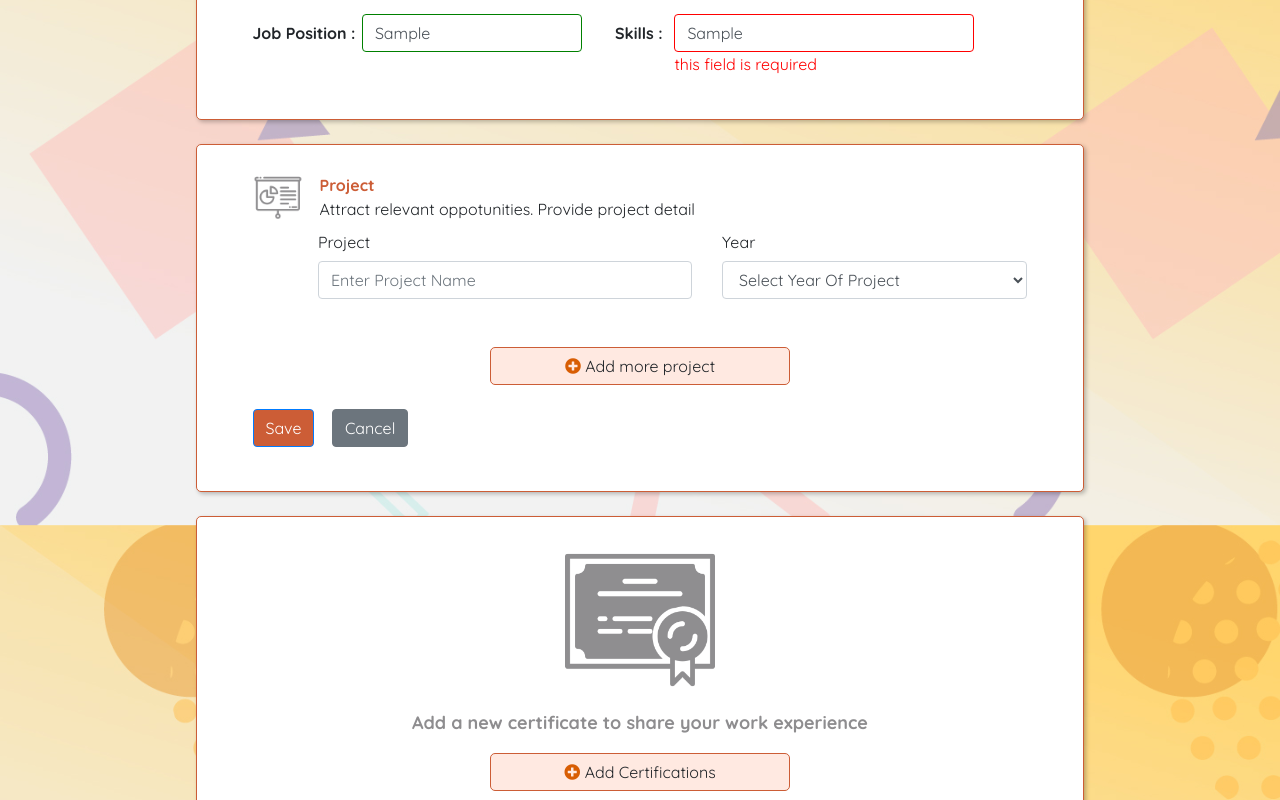
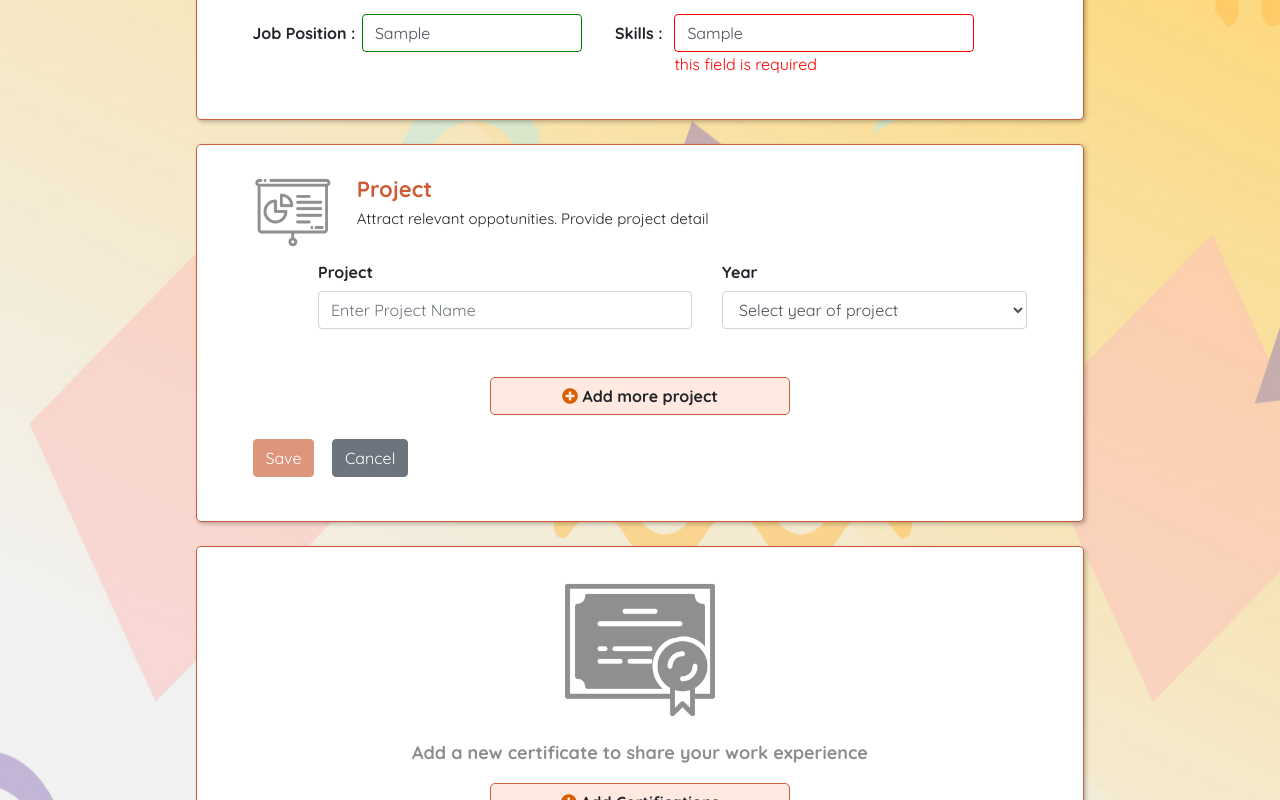
Before and after one commit to pom22936/Candidate, an Angular app: page /user-details in a window 1280 px wide. Both pictures are taken after typing "Sample", "Sample" into the empty fields and a click on the button "Add project". Shown: the part 451-1251 px from the top of the page. Built offline with nearby package versions, Linux system fonts and the light colour scheme.

Commit message:
validate button
validate button

```diff
--- a/src/app/app.component.css
+++ b/src/app/app.component.css
@@ -19,6 +19,8 @@ body{
 
 .img-bg{
   background-image: url("../bg-candidate-1440x1024.jpg");
-  background-size: cover;
-  background-attachment: fixed;
+  /* background-size: cover;
+  background-attachment: fixed; */
+  background-repeat: no-repeat;
+  background-size: 100% 100%;
 }
--- a/src/app/user-details/user-details.component.css
+++ b/src/app/user-details/user-details.component.css
@@ -102,6 +102,7 @@
 }
 
 .btn-primary, .btn-primary:hover, .btn-primary:active, .btn-primary:visited {
+  border-color: #CC5D36 ;
   background-color: #CC5D36 !important;
 }
 
@@ -166,3 +167,7 @@ input.ng-touched.ng-valid{
 .help-block{
   color: red;
 }
+.delformpj{
+  background-color: #ffffff;
+  border-bottom-color: #ffffff;
+}
--- a/src/app/user-details/user-details.component.html
+++ b/src/app/user-details/user-details.component.html
@@ -64,41 +64,40 @@
                     <img src="../../assets/img/project.png" alt="project" width="150px">
                   </p>
                     <h4 class="text-img">Add a new project to share your work experience</h4>
-                  <button type="button" class="btn btn-warning" (click)="addproject()" ><i class="fas fa-plus-circle" style="color:#D85D03"></i>  Add project</button>
+                  <button type="button" class="btn btn-warning" (click)="addproject()" ><i class="fas fa-plus-circle" style="color:#D85D03"></i> <b> Add project</b></button>
               </div>
 
 
               <div *ngIf="project.data.length > 0 &&!project.state" class="container bg-form text-center" id="div-form-pj2">
                 <div class="row">
-                  <div class="col-sm-1" align='left'>
-                      <span><img src="../../assets/img/project.png" alt="project" width="50px" height="50px"></span>
+                  <div class="col-sm-2" align='left'>
+                      <span><img src="../../assets/img/project.png" alt="project" width="80px" height="80px"></span>
                   </div>
-                  <div class="col-sm-11" align='left'>
-                      <b style="color: #CC5D36;">Project</b><br>
-                      <span> Attract relevant oppotunities. Provide project detail</span><br>
+                  <div class="col-sm-10" align='left' style="right: 30px;">
+                      <b style="color: #CC5D36;font-size: 22px;">Project</b><br>
+                      <span style="font-size: 15px;"> Attract relevant oppotunities. Provide project detail</span><br>
                   </div>
                 </div>
                 <div *ngFor="let t of project.data;let i = index" class="row">
-
                   <div class="col-sm-7" style="padding-left: 10%;">
-                    <label for="inputproject" class="col-form-label" style="margin-right: 100%">Project</label>
+                    <label for="inputproject" class="col-form-label" style="margin-right: 100%"><b>Project</b> </label>
                     <input type="text" name="project{{i}}" [(ngModel)]="project.data[i].project" class="form-control" id="inputproject" placeholder="Enter Project Name" #name="ngModel" required>
                     <span class="help-block" *ngIf="!name.valid && name.touched">this field is required</span>
                   </div>
                   <div class="col-sm-5">
-                      <label for="inputyear" class=" col-form-label" style="margin-right: 100%">Year</label>
+                      <label for="inputyear" class=" col-form-label" style="margin-right: 100%"> <b>Year</b></label>
                       <select id="inputState" class="form-control" name="year{{i}}" #year="ngModel" [(ngModel)]="project.data[i].year" required>
-                          <option disabled value="2019">Select Year Of Project</option>
+                          <option disabled value="2019">Select year of project</option>
                           <option *ngFor="let year of allyear;let i= index" value="{{year - i}}">{{year - i}}</option>
                         </select>
                         <span class="help-block" *ngIf="year.pristine && year.touched">this field is required</span>
                   </div><br><br>
                       <div class="col-sm-12" style="margin-top: 10px;" align='right' *ngIf="project.data[i].del != true && i != 0">
-                        <button type='button' (click)="project.data[i].del = true" class='delformpj'> <i  class='fas fa-trash-alt fa-2x'></i> </button>
+                        <button type='button' (click)="project.data[i].del = true" class='delformpj'><img src="../../assets/img/remove.png" alt="remove" width="35px" height="35px"> </button>
                       </div>
                       <div class="col-sm-12" *ngIf="project.data[i].del == true">
                         <div align='left'>
-                          <span >Are you sure you want remove tihs project</span>
+                          <span style="margin-left: 9%;">Are you sure you want remove tihs project</span>
                         </div>
                         <div  align='right'>
                           <button type="button" (click)="delProject(i)" class="btn btn-primary">Confirm</button> &nbsp;&nbsp;
@@ -108,10 +107,10 @@
                 </div>
 
                 <br><br>
-                <button type="button" class="btn btn-warning" (click)="addproject()"><i class="fas fa-plus-circle" style="color:#D85D03"></i>  Add more project</button>
+                <button type="button" class="btn btn-warning" (click)="addproject()"><i class="fas fa-plus-circle" style="color:#D85D03"></i> <b> Add more project</b></button>
                 <br><br>
                 <p align='left'>
-                    <button type="button" (click)="project.state=true" class="btn btn-primary">Save</button> &nbsp;&nbsp;
+                    <button type="button" [disabled]="checksave()" (click)="project.state=true" class="btn btn-primary">Save</button> &nbsp;&nbsp;
                     <button type="button"  class="btn btn-secondary">Cancel</button>
                 </p>
               </div>
@@ -119,14 +118,14 @@
               <div *ngIf="project.data.length > 0 && project.state" class="container bg-form text-center">
                 <div align='left'>
                     <div class="row">
-                        <div class="col-sm-1" align='left'>
-                            <span><img src="../../assets/img/project.png" alt="project" width="50px" height="50px"></span>
+                        <div class="col-sm-2" align='left'>
+                            <span><img src="../../assets/img/project.png" alt="project" width="80px" height="80px"></span>
                         </div>
-                        <div class="col-sm-11" align='left'>
-                            <b style="color: #CC5D36;">Project</b><br>
-                            <span> Attract relevant oppotunities. Provide project detail</span><br>
+                        <div class="col-sm-10" align='left' style="right: 30px;">
+                            <b style="color: #CC5D36;font-size: 22px;">Project</b><br>
+                            <span style="font-size: 15px;"> Attract relevant oppotunities. Provide project detail</span><br>
                         </div>
-                    </div>
+                      </div>
                 </div><br><br>
 
                 <div class="row" *ngFor="let item of project.data; let i = index">
@@ -161,13 +160,13 @@
                         </div>
                         <div align='right'>
                           <span  *ngIf="project.data[i].del != true">
-                              <button type='button' (click)="project.data[i].del = true" class='delformpj'> <i  class='fas fa-trash-alt fa-2x'></i> </button>
+                              <button type='button' (click)="project.data[i].del = true" class='delformpj'><img src="../../assets/img/remove.png" alt="remove" width="35px" height="35px"></button>
                           </span>
                         </div>
                       </div>
                       <p align='text-center' *ngIf="project.data[i].del == true" style="margin-top: 15px;">
                           <span>Are your sure want to remove this project?</span>
-                        <button style="margin-left: 450px; margin-right: 50px;" type="button" (click)="delProject(i)" class="btn btn-danger">Confirm</button>
+                        <button style="margin-left: 450px; margin-right: 50px;" type="button" (click)="delProject(i)" class="btn btn-primary">Confirm</button>
                         <button type="button" (click)="project.data[i].del = false" class="btn btn-secondary">Cancel</button>
                       </p>
                   </div>
@@ -184,28 +183,28 @@
                   <img src="../../assets/img/certificate.png" alt="certificate" width="150px">
                 </p>
                 <h4 class="text-img">Add a new certificate to share your work experience</h4>
-                  <button type="button" class="btn btn-warning" (click)="addcertification()"><i class="fas fa-plus-circle"  style="color:#D85D03"></i>  Add Certifications</button>
+                  <button type="button" class="btn btn-warning" (click)="addcertification()"><i class="fas fa-plus-circle"  style="color:#D85D03"></i> <b> Add Certifications</b></button>
               </div>
 
               <div *ngIf="certification.data.length > 0 &&!certification.state" class="container bg-form text-center" id="div-form-pj2">
                   <div class="row">
-                    <div class="col-sm-1" align='left'>
-                        <span><img src="../../assets/img/certificate.png" alt="certificate" width="50px" height="50px"></span>
+                    <div class="col-sm-2" align='left'>
+                        <span><img src="../../assets/img/certificate.png" alt="certificate" width="80px" height="80px"></span>
                     </div>
-                    <div class="col-sm-11" align='left'>
-                        <b style="color: #CC5D36;">Certification</b><br>
-                        <span> Attract relevant oppotunities. Provide Certification detail</span><br>
+                    <div class="col-sm-10" align='left'  style="right: 30px;">
+                        <b style="color: #CC5D36; font-size: 22px;">Certification</b><br>
+                        <span style="font-size: 15px;"> Attract relevant oppotunities. Provide Certification detail</span><br>
                     </div>
                   </div>
                   <div *ngFor="let c of certification.data;let i = index" class="row">
 
                     <div class="col-sm-7" style="padding-left: 10%;">
-                      <label for="inputproject" class="col-form-label" style="margin-right: 100%">Certifications</label>
+                      <label for="inputproject" class="col-form-label" style="margin-right: 100%"><b>Certifications</b></label>
                       <input type="text" name="certificate{{i}}" [(ngModel)]="certification.data[i].certificate" class="form-control" id="inputproject" #certname="ngModel" placeholder="Enter Certificatate Name" required>
                       <span class="help-block" *ngIf="!certname.valid && certname.touched">this field is required</span>
                     </div>
                     <div class="col-sm-5">
-                        <label for="inputyear" class=" col-form-label" style="margin-right: 100%">Year</label>
+                        <label for="inputyear" class=" col-form-label" style="margin-right: 100%"><b>Year</b></label>
                       <select id="inputState" class="form-control" name="year{{i}}" #certyear="ngModel" [(ngModel)]="certification.data[i].year" required>
                           <option disabled value="2019">Select Year Certificate Name</option>
                           <option *ngFor="let year of allyear;let i= index" value="{{year - i}}">{{year - i}}</option>
@@ -213,11 +212,11 @@
                         <span class="help-block" *ngIf="year.pristine && year.touched">this field is required</span>
                     </div><br><br>
                         <div class="col-sm-12" align='right' style="margin-top: 10px;" *ngIf="certification.data[i].del != true && i != 0" >
-                          <button type='button' (click)="certification.data[i].del = true" class='delformpj'> <i  class='fas fa-trash-alt fa-2x'></i> </button>
+                          <button type='button' (click)="certification.data[i].del = true" class='delformpj'> <img src="../../assets/img/remove.png" alt="remove" width="35px" height="35px">  </button>
                         </div>
                         <div class="col-sm-12" *ngIf="certification.data[i].del == true">
                           <div align='left'>
-                            <span >Are you sure you want o remove tihs Certification</span>
+                            <span style="margin-left: 9%;">Are you sure you want o remove tihs Certification</span>
                           </div>
                           <div  align='right'>
                             <button type="button" (click)="delCert(i)" class="btn btn-primary">Confirm</button> &nbsp;&nbsp;
@@ -227,10 +226,10 @@
                   </div>
 
                   <br><br>
-                  <button type="button" class="btn btn-warning" (click)="addcertification()"><i class="fas fa-plus-circle" style="color:#D85D03"></i>  Add more Certifications</button>
+                  <button type="button" class="btn btn-warning" (click)="addcertification()"><i class="fas fa-plus-circle" style="color:#D85D03"></i> <b> Add more Certifications</b></button>
                   <br><br>
                   <p align='left'>
-                      <button type="button" (click)="certification.state=true" class="btn btn-primary">Save</button> &nbsp;&nbsp;
+                      <button type="button"  [disabled]="checkCertsave()" (click)="certification.state=true" class="btn btn-primary">Save</button> &nbsp;&nbsp;
                       <button type="button"  class="btn btn-secondary">Cancel</button>
                   </p>
                 </div>
@@ -238,12 +237,12 @@
                 <div *ngIf="certification.data.length > 0 && certification.state" class="container bg-form text-center">
                     <div align='left'>
                         <div class="row">
-                            <div class="col-sm-1" align='left'>
-                                <span><img src="../../assets/img/certificate.png" alt="certificate" width="50px" height="50px"></span>
+                            <div class="col-sm-2" align='left'>
+                                <span><img src="../../assets/img/certificate.png" alt="certificate" width="80px" height="80px"></span>
                             </div>
-                            <div class="col-sm-11" align='left'>
-                                <b style="color: #CC5D36;">Certification</b><br>
-                                <span> Attract relevant oppotunities. Provide Certification detail</span><br>
+                            <div class="col-sm-10" align='left'  style="right: 30px;">
+                                <b style="color: #CC5D36; font-size: 22px;">Certification</b><br>
+                                <span style="font-size: 15px;"> Attract relevant oppotunities. Provide Certification detail</span><br>
                             </div>
                         </div>
                     </div><br><br>
@@ -275,19 +274,18 @@
                           <br>
                           <div class="col-sm-12" style="margin-top: 15px;">
                             <div align='left'>
-
                               <button type="button" class="btn btn-primary" (click)="certification.data[i].edit = false">Save</button> &nbsp; &nbsp;
                               <button type="button"  class="btn btn-secondary" (click)="certification.data[i].edit = true">cancel</button>
                             </div>
                             <div align='right'>
                               <span  *ngIf="certification.data[i].del != true">
-                                  <button type='button' (click)="certification.data[i].del = true" class='delformpj'> <i  class='fas fa-trash-alt fa-2x'></i> </button>
+                                  <button type='button' (click)="certification.data[i].del = true" class='delformpj'> <img src="../../assets/img/remove.png" alt="remove" width="35px" height="35px"> </button>
                               </span>
                             </div>
                           </div>
                           <p align='text-center' *ngIf="certification.data[i].del == true" style="margin-top: 15px;">
                               <span>Are your sure want to remove this project?</span>
-                            <button style="margin-left: 450px; margin-right: 50px;" type="button" (click)="delCert(i)" class="btn btn-danger">Confirm</button>
+                            <button style="margin-left: 450px; margin-right: 50px;" type="button" (click)="delCert(i)" class="btn btn-primary">Confirm</button>
                             <button type="button" (click)="certification.data[i].del = false" class="btn btn-secondary">Cancel</button>
                           </p>
                       </div>
--- a/src/app/user-details/user-details.component.ts
+++ b/src/app/user-details/user-details.component.ts
@@ -5,6 +5,7 @@ import { Router } from '@angular/router';
 import {DataService} from '../data.service';
 import { forEach } from '@angular/router/src/utils/collection';
 import { element } from '@angular/core/src/render3';
+import { checkAndUpdateBinding } from '@angular/core/src/view/util';
 
 declare var swal: any;
 
@@ -30,10 +31,11 @@ export class UserDetailsComponent implements OnInit {
     data : [],
     temp : []
   };
+  checksaveproject: Boolean;
+  checksavecert: Boolean;
   constructor(private dataService: DataService,  private router: Router) { }
 
   ngOnInit() {
-
     this.allyear = Array(5).fill(new Date().getFullYear());
 
     let fromsession = this.dataService.getproject();
@@ -42,9 +44,8 @@ export class UserDetailsComponent implements OnInit {
     this.certification = fromsession.certification;
     this.skill        = fromsession.skill;
     this.project = fromsession.project;
+  }
 
-    // console.log(this.project);
-  }
 
   addskill(data = null){
     if(data)
@@ -55,7 +56,43 @@ export class UserDetailsComponent implements OnInit {
         this.modeldetail.skill = "";
       }
     }
+  }
 
+
+  checksave(){
+    const checkinput= [];
+    //get true or false by input
+    for (let index = 0; index < this.project.data.length; index++) {
+      if(this.project.data[index].project == '')
+        checkinput[index] = true;
+      else
+        checkinput[index] = false;
+    }
+    //check allvalue true or false
+    let checktrue = checkinput.filter(x => x == true);
+    if(checktrue .toString() == '')
+      this.checksaveproject = false;
+    else
+      this.checksaveproject = true;
+    return this.checksaveproject;
+  }
+
+  checkCertsave(){
+    const checkinputcert= [];
+    //get true or false by input
+    for (let index = 0; index < this.certification.data.length; index++) {
+      if(this.certification.data[index].certificate == '')
+        checkinputcert[index] = true;
+      else
+        checkinputcert[index] = false;
+    }
+    //check allvalue true or false
+    let checktruecert = checkinputcert.filter(x => x == true);
+    if(checktruecert .toString() == '')
+      this.checksavecert = false;
+    else
+      this.checksavecert = true;
+    return this.checksavecert;
   }
 
 
@@ -63,13 +100,11 @@ export class UserDetailsComponent implements OnInit {
     this.skill.splice(i, 1);
   }
 
-  addproject = () =>
-  {
+  addproject = () =>{
     this.project.data.push({ project : "" , year : 2019});
   }
 
-  addcertification = () =>
-  {
+  addcertification = () =>{
     this.certification.data.push({ certificate : "" , year : 2019});
   }
 
```
Also changed, not shown: src/assets/img/remove.png (added).
